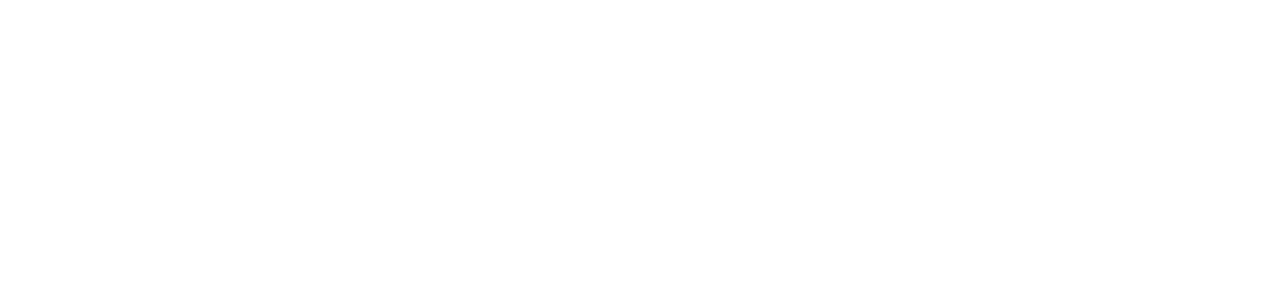
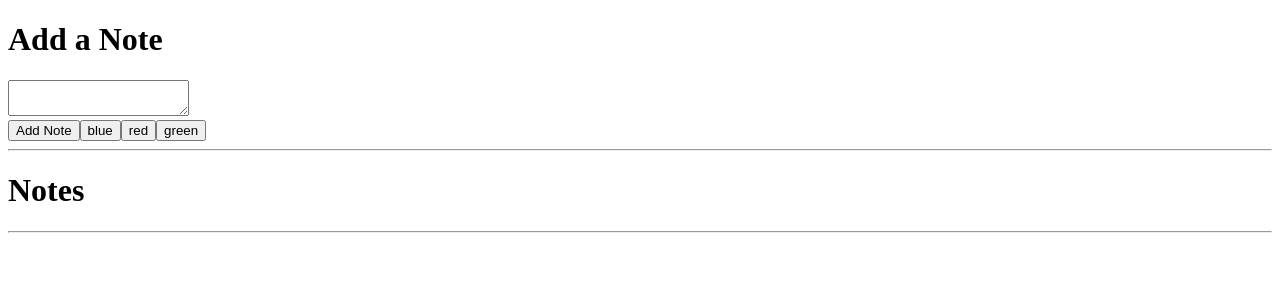
Before and after one commit to Joshrrrrr/Rich-Web-Labs, a React (Create React App) app in the folder lab4/: page / in a window 1280 px wide. Shown: the top 300 px of the page. Built offline with nearby package versions, Linux system fonts and the light colour scheme.

Commit message:
include html code from lab 1 notes app

```diff
--- a/lab4/src/App.js
+++ b/lab4/src/App.js
@@ -1,6 +1,43 @@
 function App() {
   return (
-    null
+    <>
+    <div>
+		<div class="card">
+			<div class="card-body">
+				<h1 class="card-title">
+					Add a Note
+				</h1>
+				<div class="form-group">
+					<textarea class="form-control"
+						id="addTxt">
+					</textarea>
+				</div>
+				<button
+					id="addBtn">
+					Add Note
+				</button>
+				<button
+					id="blue" value="blue" onclick="blue()">
+					blue
+				</button>
+				<button
+					id="red" value="red" onclick="red()">
+					red
+				</button>
+				<button
+					id="green" value="green" onclick="green()">
+					green
+				</button>
+			</div>
+		</div>
+		<hr/>
+		<h1>Notes</h1>
+		<hr/>
+		<div id="notes" class=
+			"row container-fluid">
+		</div>
+	</div>
+  </>
   );
 }
 
```
